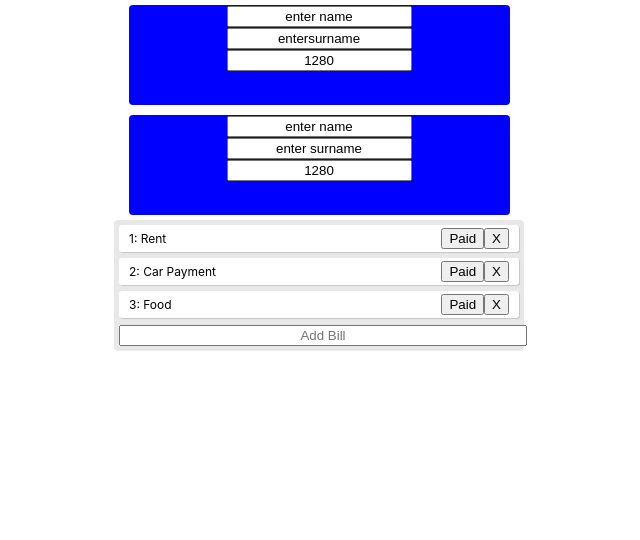
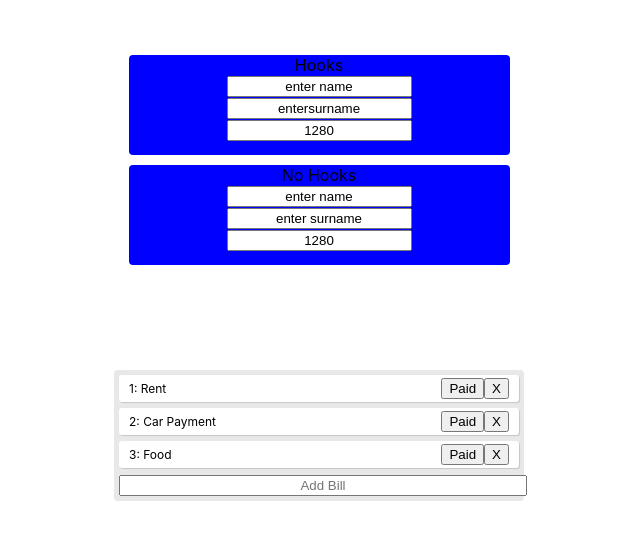
Before and after one commit to daniellopeza/HooksApp, a React (Create React App) app: page / in a window 1280 px wide. Shown: the top 540 px of the page, without its empty margins (321-961 px from the left). Built offline with nearby package versions, Linux system fonts and the light colour scheme.

Commit message:
Cleaned code and renamed classes

```diff
--- a/src/App.js
+++ b/src/App.js
@@ -1,10 +1,8 @@
 import React, { useState } from 'react';
-import { Bills } from './Bills';
 import { NameTable } from './NameTable';
 import NameTableNoHooks from './NameTableNoHooks';
-import { TodoForm } from './TodoForm';
-import { Todo } from './Todo';
-import './Bills';
+import { InputForm } from './InputForm';
+import { Bill } from './Bill';
 
 // using functional components instead of classes
 function App() {
@@ -51,16 +49,16 @@ function App() {
         <div style={{padding: '5px 5px 5px 5px'}}>
           <NameTableNoHooks/>
         </div>
-        <div className="bills" style={{padding: '5px 5px 5px 5px'}}>
+        <div className="bills">
           {todos.map((todo, index) => (
-            <Todo key={index}
+            <Bill key={index}
             index={index}
             todo={todo}
             completeTodo={completeTodo}
             removeTodo={removeTodo}
             />
           ))}
-          <TodoForm addTodo={addTodo} />
+          <InputForm addTodo={addTodo} />
         </div>
       </header>
     </div>
--- a/src/Todo.js
+++ b/src/Bill.js
@@ -2,7 +2,7 @@ import React from 'react';
 import './Bills.css';
 
 // {} to take props
-export function Todo({ todo, index, completeTodo, removeTodo  }) {
+export function Bill({ todo, index, completeTodo, removeTodo  }) {
   return (
     <div className="bill" style={{textDecoration: todo.isCompleted ? 'line-through' : ''}}>
         {`${(index + 1)}: ${todo.text}`}
--- a/src/Bills.css
+++ b/src/Bills.css
@@ -1,11 +1,12 @@
 .bills {
     background: #e8e8e8;
     border-radius: 4px;
-    padding: 5px;
+    padding: 5px 5px 5px 5px;
     max-width: 400px;
     align-content: center;
     margin-left: auto;
     margin-right: auto;
+    margin-top: 100px;
 }
 
 .bill{
--- a/src/TodoForm.js
+++ b/src/InputForm.js
@@ -1,6 +1,6 @@
 import React, { useState } from 'react';
 
-export function TodoForm({ addTodo }){
+export function InputForm({ addTodo }){
   const [newTodo, setNewTodo] = useState('');
 
   return (
--- a/src/NameTable.js
+++ b/src/NameTable.js
@@ -8,7 +8,8 @@ export function NameTable () {
     useDocumentTitle(`${name.value} ${surname.value}`);
 
     return (
-        <div className="inputForm">
+        <div className="inputForm" style={{ marginTop: '50px' }}>
+          Hooks
           <div>
             <input style={{textAlign: 'center'}} {...name}/>
           </div>
--- a/src/NameTableNoHooks.js
+++ b/src/NameTableNoHooks.js
@@ -53,6 +53,7 @@ export default class NameTableNoHooks extends React.Component {
     render(){
         return (
             <div className="inputForm">
+                No Hooks
                 <div>
                     <input style={{textAlign: 'center'}}
                     value={this.state.name}
--- a/src/Bills.js
+++ b/src/Practice.js
@@ -1,7 +1,7 @@
 import React, { useState } from 'react';
 import './Bills.css';
 
-export function Bills(){
+export function Practice(){
     const [bills, setBills] = useState([
         {
             name: 'Rent',
```
Also changed, not shown: src/NameTable.css (line endings or trailing spaces). Lines whose indentation alone changed are shown as unchanged.
